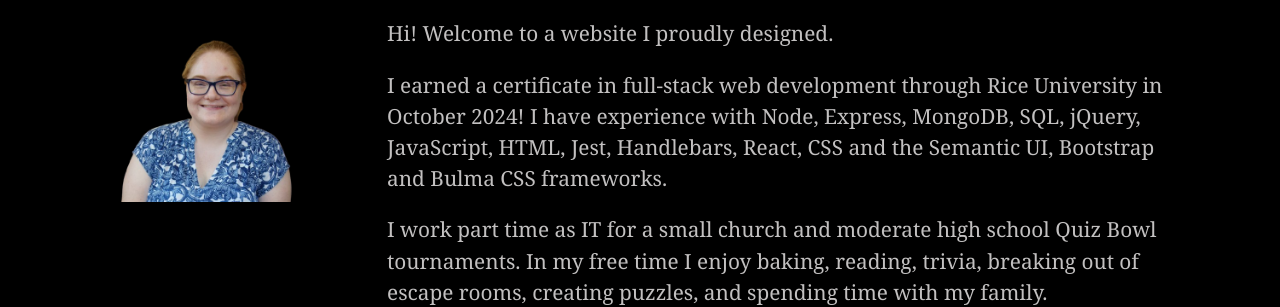
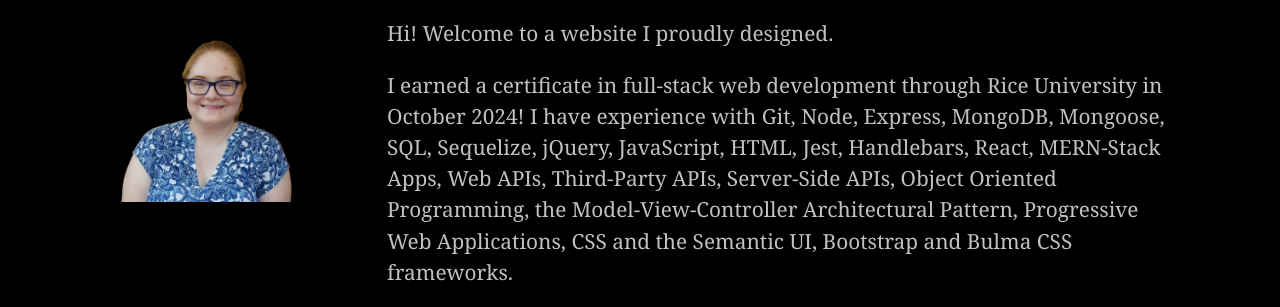
Before and after one commit to mancillh/Hannah-Mancill-Digital-Portfolio, a React (Vite) app: page / in a window 1280 px wide. Shown: the part 552-859 px from the top of the page. Built offline with nearby package versions, Linux system fonts and the light colour scheme.

Commit message:
edited About Me section to include all modules of bootcamp

```diff
--- a/src/pages/AboutPage.jsx
+++ b/src/pages/AboutPage.jsx
@@ -18,13 +18,16 @@
                     <Col lg={9}>
                     <p className="about">Hi! Welcome to a website I proudly designed.</p>
 
-                        <p className="about">I earned a certificate in full-stack web development through Rice University in October 2024!
-                            I have experience with Node, Express, MongoDB, SQL, jQuery, JavaScript, HTML, Jest, Handlebars, React,
-                            CSS and the Semantic UI, Bootstrap and Bulma CSS frameworks.</p>
+                        <p className="about">I earned a certificate in full-stack web development through Rice
+                            University in October 2024! I have experience with Git, Node, Express, MongoDB,
+                            Mongoose, SQL, Sequelize, jQuery, JavaScript, HTML, Jest, Handlebars, React,
+                            MERN-Stack Apps, Web APIs, Third-Party APIs, Server-Side APIs, Object Oriented
+                            Programming, the Model-View-Controller Architectural Pattern, Progressive Web
+                            Applications, CSS and the Semantic UI, Bootstrap and Bulma CSS frameworks.</p>
 
-                        <p className="about">I work part time as IT for a small church and moderate high school Quiz Bowl tournaments. In my free
-                            time I enjoy baking, reading, trivia, breaking out of escape rooms, creating puzzles, and spending time
-                            with my family.</p>
+                        <p className="about">I work part time as IT for a small church and moderate high school
+                            Quiz Bowl tournaments. In my free time I enjoy baking, reading, trivia, breaking out
+                            of escape rooms, creating puzzles, and spending time with my family.</p>
                     </Col>
                 </Row>
             </Container>
```
